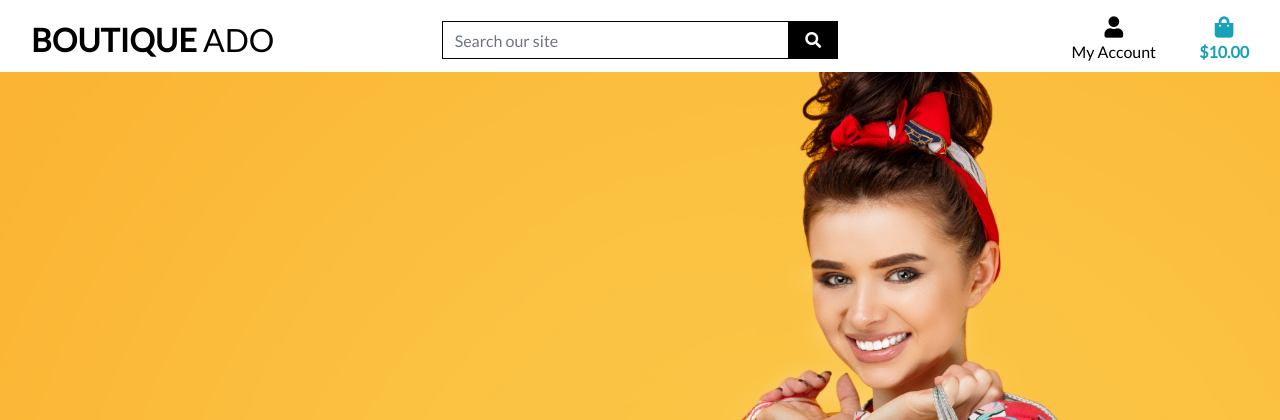
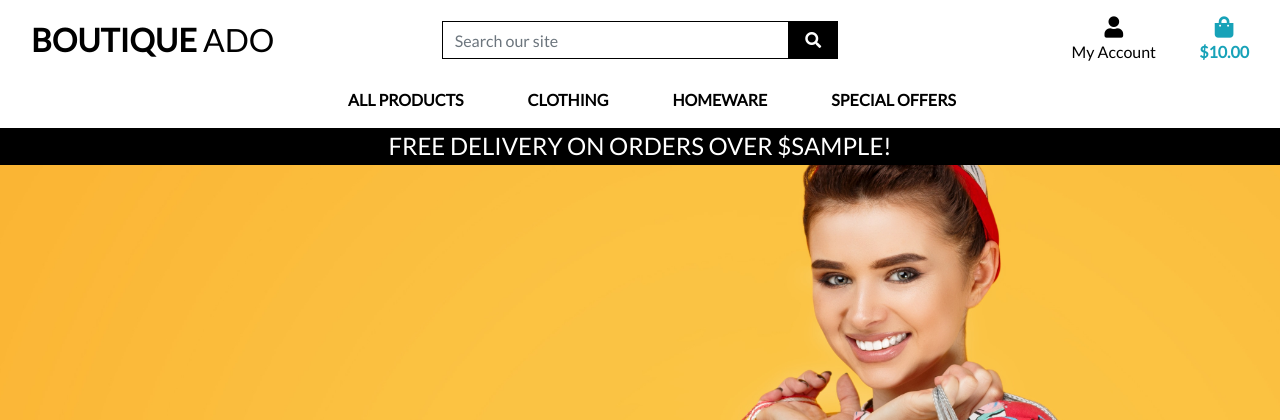
Before and after one commit to raigonlab/boutique-ado-v1, a Django app: template templates/base.html in a window 1280 px wide. Shown: the top 420 px of the page. Run offline with Django 3.2, Linux system fonts and the light colour scheme; the template is opened without the code that fills it: most values are stand-ins (such as "Sample title", 1, 10 or a date in 2020).

Commit message:
Add main site navigation, mobile header and delivery banner
Co-Authored-By: Claude Opus 5.5 <noreply@anthropic.com>

```diff
--- a/static/css/base.css
+++ b/static/css/base.css
@@ -54,6 +54,11 @@ body {
 
 .border-black {
     border: 1px solid black !important;
+
+}
+
+.bg-black {
+    background: #000 !important;
 }
 
 /* -------------------------------- Media Queries */
--- a/templates/base.html
+++ b/templates/base.html
@@ -92,6 +92,20 @@
             </ul>
           </div>
         </div>
+        <div class="row bg-white">
+            <nav class="navbar navbar-expand-lg navbar-light w-100">
+              <button class="navbar-toggler" type="button" data-toggle="collapse" data-target="#main-nav" aria-controls="main-nav" aria-expanded="false" aria-label="Toggle navigation">
+                <span class="navbar-toggler-icon"></span>
+              </button>
+              {% include 'includes/mobile-top-header.html' %}
+              {% include 'includes/main-nav.html' %}
+            </nav>
+          </div>
+          <div id="delivery-banner" class="row text-center">
+            <div class="col bg-black text-white">
+              <h4 class="logo-font my-1">Free delivery on orders over ${{ free_shipping_threshold }}!</h4>
+            </div>
+          </div>
       </header>
 
     {% if messages %}
--- /dev/null
+++ b/templates/includes/main-nav.html
@@ -0,0 +1,50 @@
+<div class="collapse navbar-collapse" id="main-nav">
+    <ul class="navbar-nav w-auto mx-auto">
+        <li class="nav-item dropdown">
+            <a class="logo-font font-weight-bold nav-link text-black mr-5" href="#" id="all-products-link" data-toggle="dropdown" aria-haspopup="true" aria-expanded="false">
+                All Products
+            </a>
+            <div class="dropdown-menu border-0" aria-labelledby="all-products-link">
+                <a href="" class="dropdown-item">By Price</a>
+                <a href="" class="dropdown-item">By Rating</a>
+                <a href="" class="dropdown-item">By Category</a>
+                <a href="" class="dropdown-item">All Products</a>
+            </div>
+        </li>
+
+        <li class="nav-item dropdown">
+            <a class="logo-font font-weight-bold nav-link text-black mr-5" href="#" id="clothing-link" data-toggle="dropdown" aria-haspopup="true" aria-expanded="false">
+                Clothing
+            </a>
+            <div class="dropdown-menu border-0" aria-labelledby="clothing-link">
+                <a href="" class="dropdown-item">Activewear &amp; Essentials</a>
+                <a href="" class="dropdown-item">Jeans</a>
+                <a href="" class="dropdown-item">Shirts</a>
+                <a href="" class="dropdown-item">All Clothing</a>
+            </div>
+        </li>
+
+        <li class="nav-item dropdown">
+            <a class="logo-font font-weight-bold nav-link text-black mr-5" href="#" id="homeware-link" data-toggle="dropdown" aria-haspopup="true" aria-expanded="false">
+                Homeware
+            </a>
+            <div class="dropdown-menu border-0" aria-labelledby="homeware-link">
+                <a href="" class="dropdown-item">Bed &amp; Bath</a>
+                <a href="" class="dropdown-item">Kitchen &amp; Dining</a>
+                <a href="" class="dropdown-item">All Homeware</a>
+            </div>
+        </li>
+
+        <li class="nav-item dropdown">
+            <a class="logo-font font-weight-bold nav-link text-black" href="#" id="specials-link" data-toggle="dropdown" aria-haspopup="true" aria-expanded="false">
+                Special Offers
+            </a>
+            <div class="dropdown-menu border-0" aria-labelledby="specials-link">
+                <a href="" class="dropdown-item">New Arrivals</a>
+                <a href="" class="dropdown-item">Deals</a>
+                <a href="" class="dropdown-item">Clearance</a>
+                <a href="" class="dropdown-item">All Specials</a>
+            </div>
+        </li>
+    </ul>
+</div>
--- /dev/null
+++ b/templates/includes/mobile-top-header.html
@@ -0,0 +1,56 @@
+<li class="list-inline-item">
+    <a class="text-black nav-link d-block d-lg-none" href="#" id="mobile-search" data-toggle="dropdown" aria-haspopup="true" aria-expanded="false">
+        <div class="text-center">
+            <div><i class="fas fa-search fa-lg"></i></div>
+            <p class="my-0">Search</p>
+        </div>
+    </a>
+    <div class="dropdown-menu border-0 w-100 p-3 rounded-0 my-0" aria-labelledby="mobile-search">
+        <form class="form" method="GET" action="">
+            <div class="input-group w-100">
+                <input class="form-control border border-black rounded-0" type="text" name="q" placeholder="Search our site">
+                <div class="input-group-append">
+                    <button class="form-control btn btn-black border border-black rounded-0" type="submit">
+                        <span class="icon">
+                            <i class="fas fa-search"></i>
+                        </span>
+                    </button>
+                </div>
+            </div>
+        </form>
+    </div>
+</li>
+<li class="list-inline-item dropdown">
+    <a class="text-black nav-link d-block d-lg-none" href="#" id="user-options" data-toggle="dropdown" aria-haspopup="true" aria-expanded="false">
+        <div class="text-center">
+            <div><i class="fas fa-user fa-lg"></i></div>
+            <p class="my-0">My Account</p>
+        </div>
+    </a>
+    <div class="dropdown-menu border-0" aria-labelledby="user-options">
+        {% if request.user.is_authenticated %}
+            {% if request.user.is_superuser %}
+                <a href="" class="dropdown-item">Product Management</a>
+            {% endif %}
+            <a href="" class="dropdown-item">My Profile</a>
+            <a href="{% url 'account_logout' %}" class="dropdown-item">Logout</a>
+        {% else %}
+            <a href="{% url 'account_signup' %}" class="dropdown-item">Register</a>
+            <a href="{% url 'account_login' %}" class="dropdown-item">Login</a>
+        {% endif %}
+    </div>
+</li>
+<li class="list-inline-item">
+    <a class="{% if grand_total %}text-primary font-weight-bold{% else %}text-black{% endif %} nav-link d-block d-lg-none" href="">
+        <div class="text-center">
+            <div><i class="fas fa-shopping-bag fa-lg"></i></div>
+            <p class="my-0">
+                {% if grand_total %}
+                    ${{ grand_total|floatformat:2 }}
+                {% else %}
+                    $0.00
+                {% endif %}
+            </p>
+        </div>
+    </a>
+</li>
```
